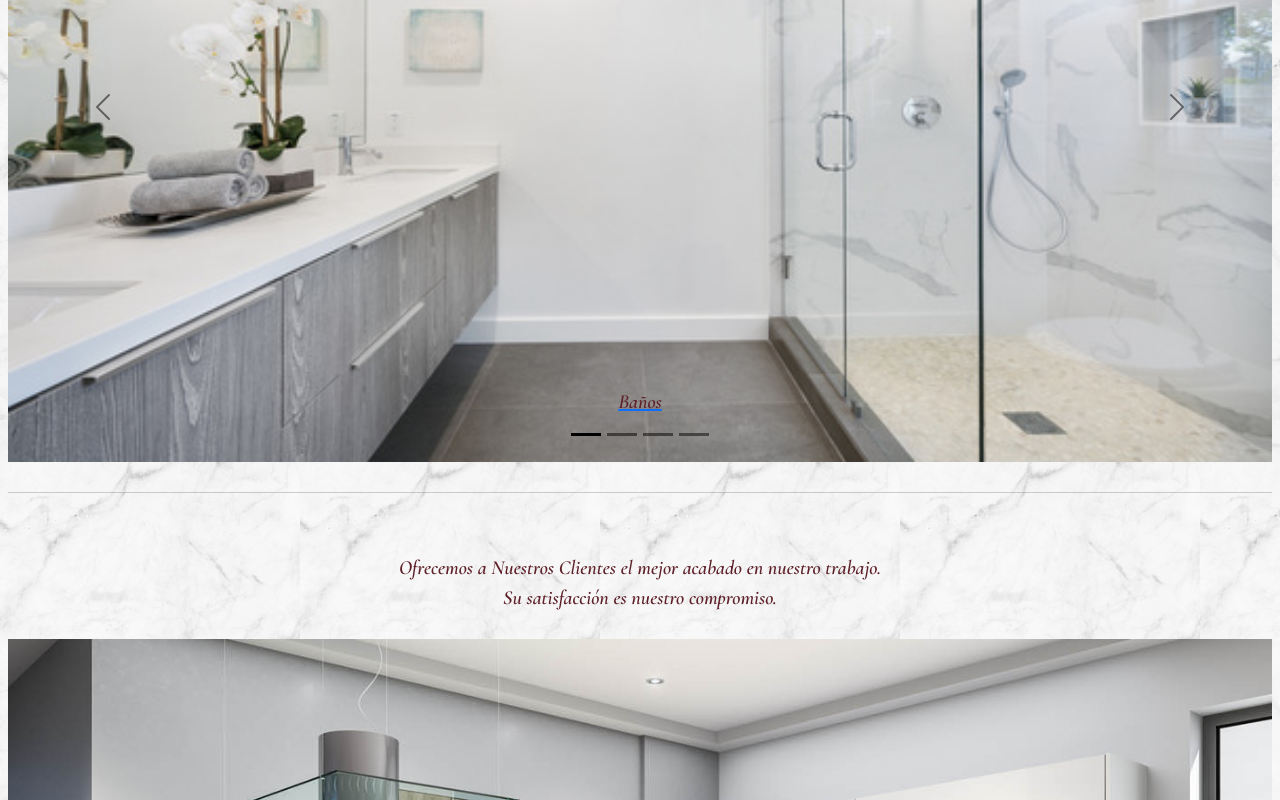
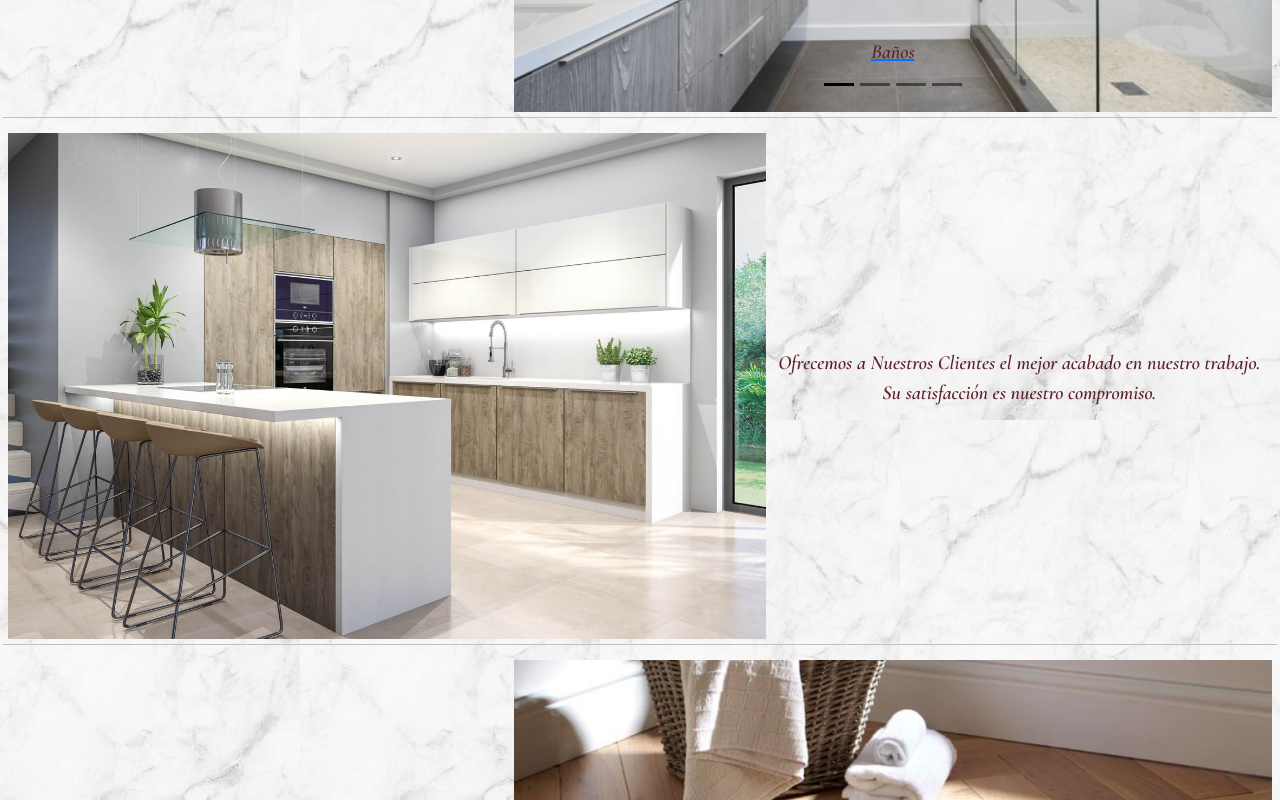
Before and after one commit to Luis1Gonzalez/ION, a plain HTML site: page index.html in a window 1280 px wide. Shown: the part 480-1280 px from the top of the page. Drawn offline with nearby package versions, Linux system fonts and the light colour scheme.

Commit message:
Add files via upload
adaptando primer responsive.

```diff
--- a/estilos.css
+++ b/estilos.css
@@ -71,6 +71,7 @@ body {
   /*background: violet;*/
   margin: 5px 0px;
   padding: 5px;
+  border-bottom: 1px solid silver;
 }
 
 .carousel-caption h5 {
@@ -80,6 +81,7 @@ body {
 .desc-carousel {
   text-align: center;
   padding: 10px;
+
 }
 
 #apart2 {
@@ -89,6 +91,7 @@ body {
   margin: 5px 0px;
   color: white;
   padding: 5px;
+  border-bottom: 1px solid silver;
 }
 
 .calidad {
@@ -103,6 +106,7 @@ body {
   /*background: silver;*/
   margin: 5px 0px;
   padding: 5px;
+  border-bottom: 1px solid silver;
 }
 
 .materiales {
@@ -143,18 +147,58 @@ p {
   font-weight: 600;
 }
 
-hr {
-  color: #444;
-  margin-top: 30px;
-  margin-bottom:30px;
-  30px;
-}
+
 
 @media screen and (min-width:480px) {
   body {
     background: green;
   }
+
+  #apart1 {
+    grid-area: apartado1;
+    width: 100%;
+    /*background: violet;*/
+    margin: 5px 0px;
+    padding: 5px;
+    display:grid;
+    grid-template-columns: 40% 1fr;
+    grid-template-areas:
+    "caro1 caro2";
+    align-items:center;
+  }
+
+  #apart2{
+    grid-area:apartado2;
+    display:grid;
+    grid-template-columns: 1fr 40%;
+    grid-template-areas:
+    "cal1 cal2";
+    align-items:center;
+  }
+
+.calidad-imagen{
+  grid-area:cal1;
 }
+
+.calidad{
+  grid-area:cal2;
+}
+
+#apart3{
+  grid-area:apartado3;
+  display:grid;
+  grid-template-columns: 40% 1fr;
+  grid-template-areas:
+  "mat1 mat2";
+  align-items:center;
+}
+}
+
+
+
+
+
+
 
 @media screen and (min-width:767px) {
   body {
--- a/index.html
+++ b/index.html
@@ -117,8 +117,6 @@
           <span class="visually-hidden">Next</span>
         </button>
       </div>
-
-      <hr>
   </div>
 
 
@@ -130,7 +128,6 @@
     <div class="calidad-imagen">
       <img src="imagen/cali1.jpg" alt="">
     </div>
-    <hr>
   </div>
 
 
@@ -141,7 +138,6 @@
     </div>
     <div class="materiales-imagen">
       <img src="imagen/mat1.png" alt="">
-      <hr>
     </div>
 
 
```
